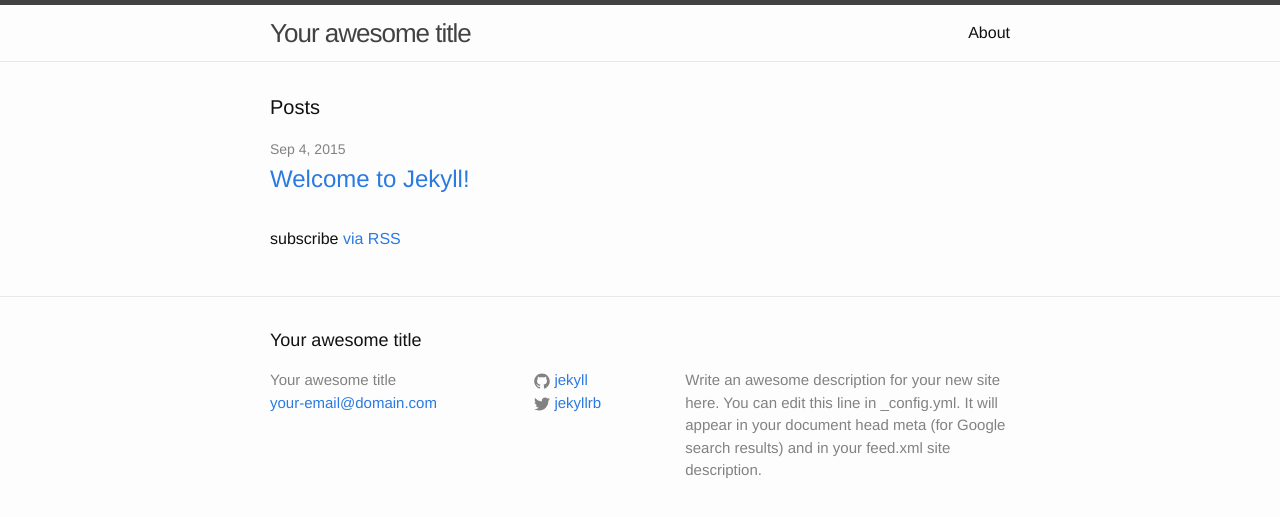
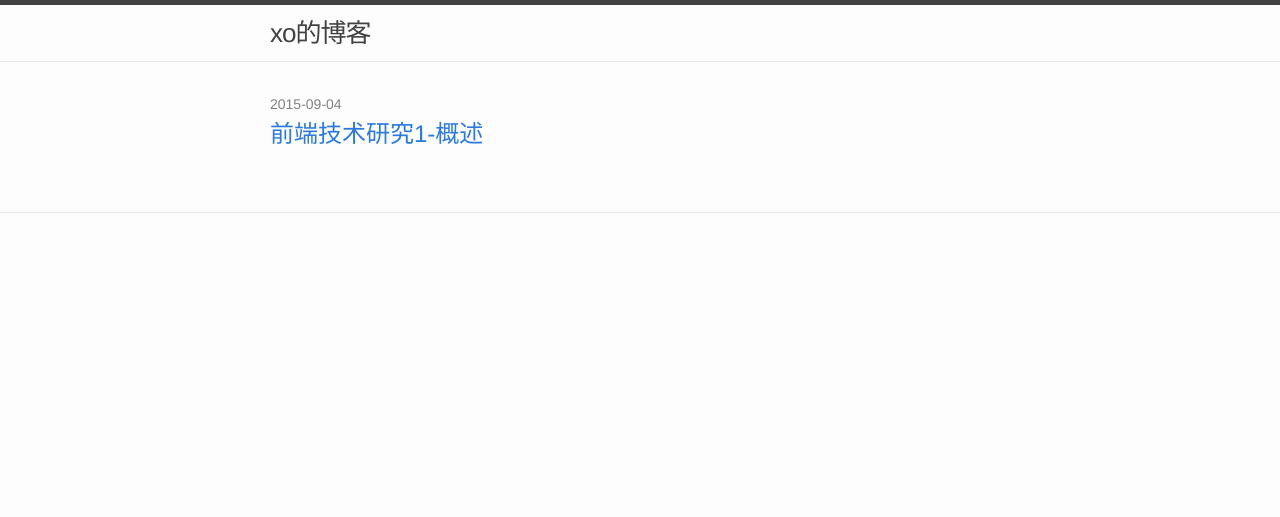
Before and after one commit to nyuxiao/nyuxiao.github.io, a Jekyll site: the page built from index.html, in a window 1280 px wide. Shown: the top 517 px of the page. Built offline with Jekyll 4.4.1, drawn with Linux system fonts in a browser that asks for light colours.

Commit message:
第一篇 源起

```diff
--- a/_config.yml
+++ b/_config.yml
@@ -1,14 +1,8 @@
 # Site settings
-title: Your awesome title
-email: your-email@domain.com
-description: > # this means to ignore newlines until "baseurl:"
-  Write an awesome description for your new site here. You can edit this
-  line in _config.yml. It will appear in your document head meta (for
-  Google search results) and in your feed.xml site description.
+title: xo的博客
 baseurl: "" # the subpath of your site, e.g. /blog/
-url: "http://yourdomain.com" # the base hostname & protocol for your site
-twitter_username: jekyllrb
-github_username:  jekyll
+
+
 
 # Build settings
 markdown: kramdown
--- a/_includes/footer.html
+++ b/_includes/footer.html
@@ -1,55 +1,5 @@
 <footer class="site-footer">
 
-  <div class="wrapper">
 
-    <h2 class="footer-heading">{{ site.title }}</h2>
-
-    <div class="footer-col-wrapper">
-      <div class="footer-col  footer-col-1">
-        <ul class="contact-list">
-          <li>{{ site.title }}</li>
-          <li><a href="mailto:{{ site.email }}">{{ site.email }}</a></li>
-        </ul>
-      </div>
-
-      <div class="footer-col  footer-col-2">
-        <ul class="social-media-list">
-          {% if site.github_username %}
-          <li>
-            <a href="https://github.com/{{ site.github_username }}">
-              <span class="icon  icon--github">
-                <svg viewBox="0 0 16 16">
-                  <path fill="#828282" d="M7.999,0.431c-4.285,0-7.76,3.474-7.76,7.761 c0,3.428,2.223,6.337,5.307,7.363c0.388,0.071,0.53-0.168,0.53-0.374c0-0.184-0.007-0.672-0.01-1.32 c-2.159,0.469-2.614-1.04-2.614-1.04c-0.353-0.896-0.862-1.135-0.862-1.135c-0.705-0.481,0.053-0.472,0.053-0.472 c0.779,0.055,1.189,0.8,1.189,0.8c0.692,1.186,1.816,0.843,2.258,0.645c0.071-0.502,0.271-0.843,0.493-1.037 C4.86,11.425,3.049,10.76,3.049,7.786c0-0.847,0.302-1.54,0.799-2.082C3.768,5.507,3.501,4.718,3.924,3.65 c0,0,0.652-0.209,2.134,0.796C6.677,4.273,7.34,4.187,8,4.184c0.659,0.003,1.323,0.089,1.943,0.261 c1.482-1.004,2.132-0.796,2.132-0.796c0.423,1.068,0.157,1.857,0.077,2.054c0.497,0.542,0.798,1.235,0.798,2.082 c0,2.981-1.814,3.637-3.543,3.829c0.279,0.24,0.527,0.713,0.527,1.437c0,1.037-0.01,1.874-0.01,2.129 c0,0.208,0.14,0.449,0.534,0.373c3.081-1.028,5.302-3.935,5.302-7.362C15.76,3.906,12.285,0.431,7.999,0.431z"/>
-                </svg>
-              </span>
-
-              <span class="username">{{ site.github_username }}</span>
-            </a>
-          </li>
-          {% endif %}
-
-          {% if site.twitter_username %}
-          <li>
-            <a href="https://twitter.com/{{ site.twitter_username }}">
-              <span class="icon  icon--twitter">
-                <svg viewBox="0 0 16 16">
-                  <path fill="#828282" d="M15.969,3.058c-0.586,0.26-1.217,0.436-1.878,0.515c0.675-0.405,1.194-1.045,1.438-1.809
-                  c-0.632,0.375-1.332,0.647-2.076,0.793c-0.596-0.636-1.446-1.033-2.387-1.033c-1.806,0-3.27,1.464-3.27,3.27 c0,0.256,0.029,0.506,0.085,0.745C5.163,5.404,2.753,4.102,1.14,2.124C0.859,2.607,0.698,3.168,0.698,3.767 c0,1.134,0.577,2.135,1.455,2.722C1.616,6.472,1.112,6.325,0.671,6.08c0,0.014,0,0.027,0,0.041c0,1.584,1.127,2.906,2.623,3.206 C3.02,9.402,2.731,9.442,2.433,9.442c-0.211,0-0.416-0.021-0.615-0.059c0.416,1.299,1.624,2.245,3.055,2.271 c-1.119,0.877-2.529,1.4-4.061,1.4c-0.264,0-0.524-0.015-0.78-0.046c1.447,0.928,3.166,1.469,5.013,1.469 c6.015,0,9.304-4.983,9.304-9.304c0-0.142-0.003-0.283-0.009-0.423C14.976,4.29,15.531,3.714,15.969,3.058z"/>
-                </svg>
-              </span>
-
-              <span class="username">{{ site.twitter_username }}</span>
-            </a>
-          </li>
-          {% endif %}
-        </ul>
-      </div>
-
-      <div class="footer-col  footer-col-3">
-        <p class="text">{{ site.description }}</p>
-      </div>
-    </div>
-
-  </div>
 
 </footer>
--- a/_includes/header.html
+++ b/_includes/header.html
@@ -13,13 +13,7 @@
         </svg>
       </a>
 
-      <div class="trigger">
-        {% for page in site.pages %}
-          {% if page.title %}
-          <a class="page-link" href="{{ page.url | prepend: site.baseurl }}">{{ page.title }}</a>
-          {% endif %}
-        {% endfor %}
-      </div>
+
     </nav>
 
   </div>
--- /dev/null
+++ b/_posts/2015-09-04-front end research1.markdown
@@ -0,0 +1,27 @@
+---
+layout: post
+title:  "前端技术研究1-概述"
+date:   2015-09-04 19:19:44
+categories: jekyll update
+---
+
+本系列文章是研究如何使用vue及bootstrap模板时的记录，随时更新。
+
+* 脉络：
+  vue<-grunt……<-node.js<-CommonJS规范 <-git<-GitHub Pages<-jekyll<-markdown（Redcarpet）/Textile/Liquid<- YAML
+  * vue：前端JavaScript mvvm框架
+  * grunt…… ：前端一系列的构建工具、测试工具等
+  * node.js：Node.js 是一个构建在Chrome's V8 JavaScript 引擎上的JavaScript 运行时
+  * CommonJS规范：node.js采用的包管理规范，相对的还有AMD、Sea.js等
+  * git：Git是一款免费、开源的分布式版本控制系统，用于敏捷高效地处理任何或小或大的项目
+  * GitHub Pages：你的项目的网站，可以在上面写博客
+  * jekyll：将纯文本转化为静态网站和博客
+  * markdown：将纯文本转化为静态网站和博客（[Setext](http://docutils.sourceforge.net/mirror/setext.html)、[atx](http://www.aaronsw.com/2002/atx/)、[Textile](http://textism.com/tools/textile/)、[reStructuredText](http://docutils.sourceforge.net/rst.html)、[Grutatext](http://www.triptico.com/software/grutatxt.html) 和 [EtText](http://ettext.taint.org/doc/)）
+  * Redcarpet： A fast, safe and extensible Markdown to (X)HTML parser
+  * Textile：Textile是一个人性化的Web文本生成器，以简洁的方式提供HTML标签功能。
+  * Liquid：Liquid is an open-source, Ruby-based template language created by Shopify. It is the backbone of Shopify themes and is used to load dynamic content on storefronts
+  * YAML：Yet Another Markup Language 另外的一种标记语言
+
+* 前端开发用到的一些工具
+  * Sublime Text 3
+  * WebStorm
--- a/index.html
+++ b/index.html
@@ -4,12 +4,11 @@ layout: default
 
 <div class="home">
 
-  <h1 class="page-heading">Posts</h1>
 
   <ul class="post-list">
     {% for post in site.posts %}
       <li>
-        <span class="post-meta">{{ post.date | date: "%b %-d, %Y" }}</span>
+        <span class="post-meta">{{ post.date | date: "%F"  }}</span>
 
         <h2>
           <a class="post-link" href="{{ post.url | prepend: site.baseurl }}">{{ post.title }}</a>
@@ -18,6 +17,5 @@ layout: default
     {% endfor %}
   </ul>
 
-  <p class="rss-subscribe">subscribe <a href="{{ "/feed.xml" | prepend: site.baseurl }}">via RSS</a></p>
 
 </div>
```
Also changed, not shown: _posts/2015-09-04-welcome-to-jekyll.markdown (deleted, +0 -25 lines).
